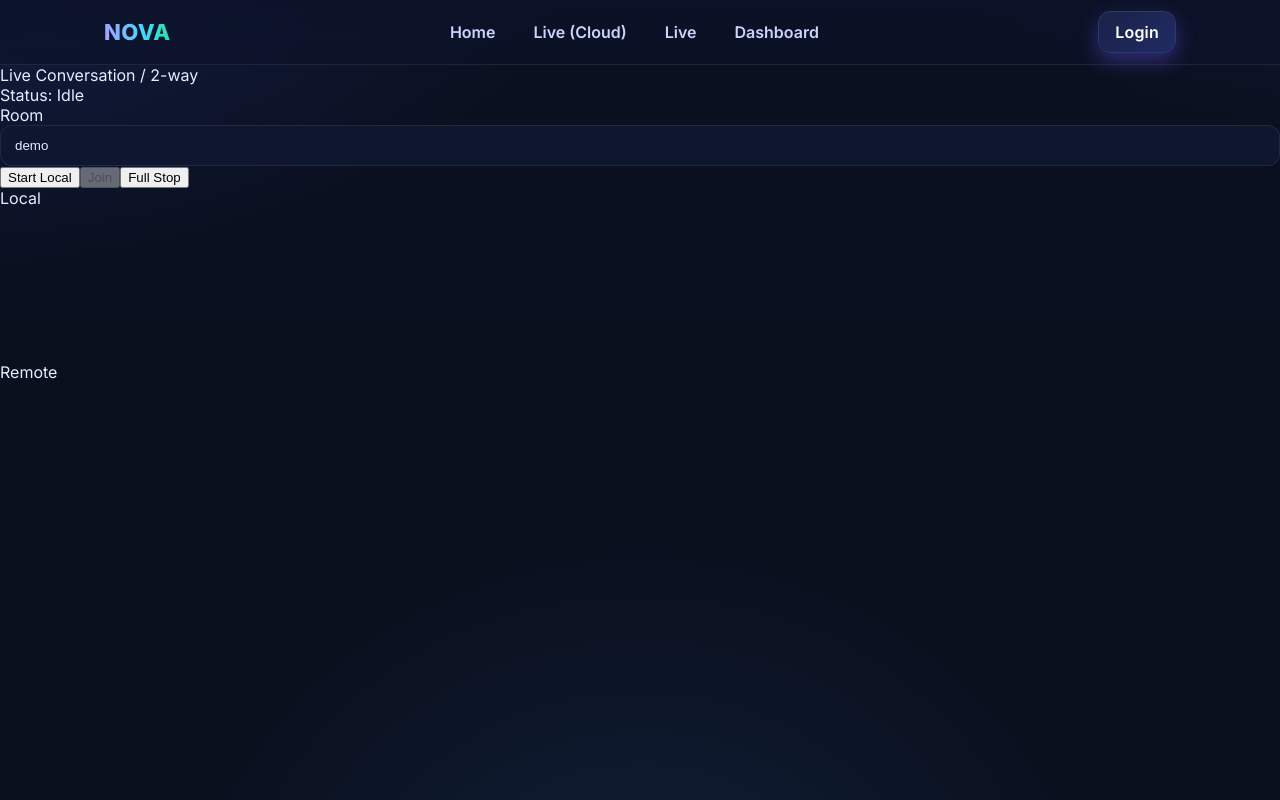
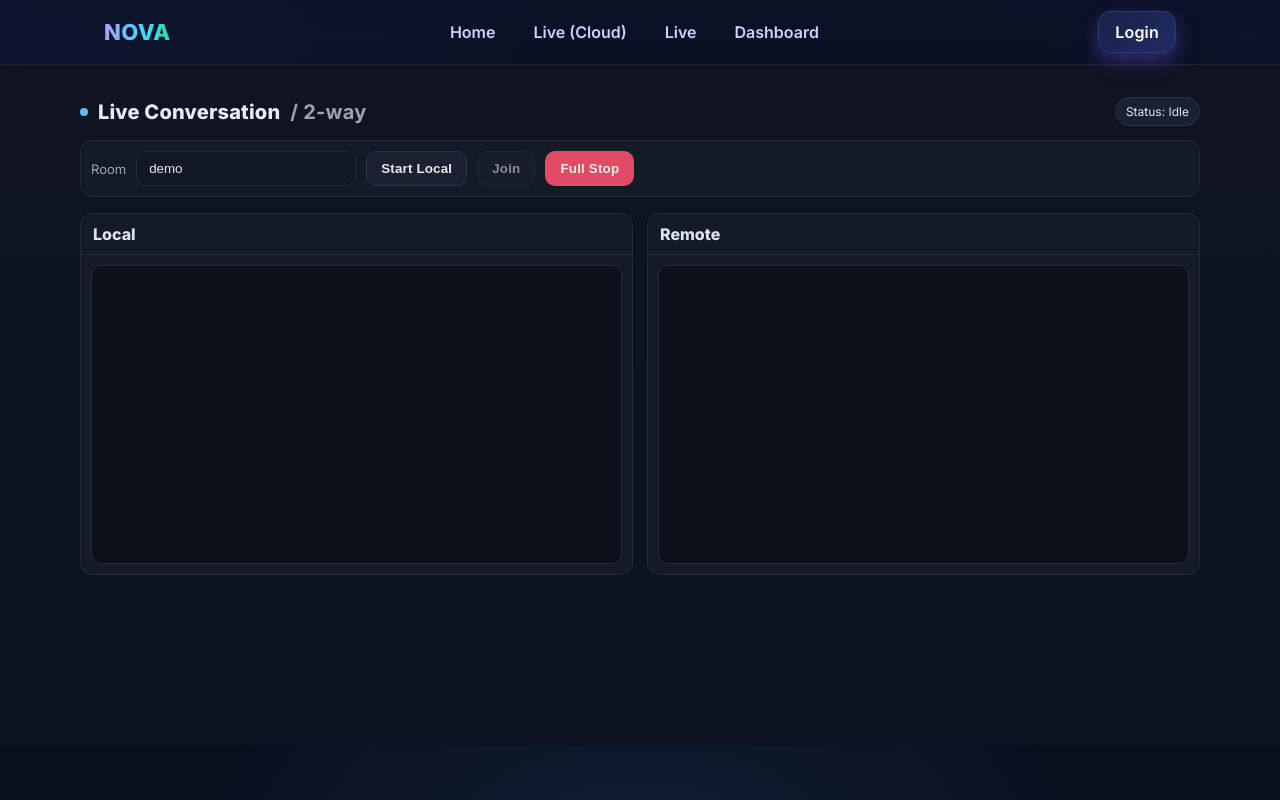
Before and after one commit to LankaRohith/NovaProject, a React (Vite) app in the folder frontend/: page /live in a window 1280 px wide. Built offline with nearby package versions, Linux system fonts and the light colour scheme; no server answers.

Commit message:
different n/w calls2

```diff
--- /dev/null
+++ b/frontend/src/pages/LiveConversation.css
@@ -0,0 +1,77 @@
+/* ===== Live Conversation (lc) — Minimal Dark, 2-up layout ===== */
+:root{
+    --lc-bg:#0f1420; --lc-surface:#141a26; --lc-surface-2:#111725;
+    --lc-border:#232a3a; --lc-text:#e7ebf3; --lc-muted:#9aa3b2;
+
+    --lc-btn-bg:#1b2130; --lc-btn-bd:#2a3244;
+    --lc-btn-bg-hover:#222a3a; --lc-btn-bd-hover:#3a445a;
+
+    --lc-ghost-bg:transparent; --lc-ghost-bd:#2a3244; --lc-ghost-hover:#1a2130;
+
+    --lc-secondary-bg:#202636; --lc-secondary-hover:#262e40;
+
+    --lc-danger-bg:#e14b64; --lc-danger-hover:#d43e57;
+    --lc-chip-bg:#1a2130; --lc-chip-bd:#2a3244;
+  }
+
+  .lc{
+    min-height: calc(100vh - 120px);
+    background: linear-gradient(180deg, var(--lc-bg), #0c1220 60%);
+    color: var(--lc-text);
+    padding: 32px 16px 64px;
+  }
+  .lc__wrap{ max-width: 1120px; margin: 0 auto; }
+
+  /* header */
+  .lc__head{ display:flex; align-items:center; justify-content:space-between; gap:12px; margin-bottom:14px; }
+  .lc__title{ display:flex; align-items:center; gap:10px; font-size:20px; font-weight:800; letter-spacing:.2px; }
+  .lc__dot{ width:8px; height:8px; border-radius:999px; background:#58c1ff; }
+  .lc__muted{ color: var(--lc-muted); font-weight:700; }
+  .lc__status{ font-size:12px; color:#dfe4ee; padding:6px 10px; border-radius:999px; background:var(--lc-chip-bg); border:1px solid var(--lc-chip-bd); }
+
+  /* controls toolbar */
+  .lc__controls{
+    display:flex; flex-wrap:wrap; align-items:center; gap:10px;
+    background: var(--lc-surface);
+    border: 1px solid var(--lc-border);
+    border-radius: 12px;
+    padding: 10px;
+    margin-bottom: 16px;
+  }
+  .lc__label{ color: var(--lc-muted); font-size: 13px; }
+  .lc__input{
+    width: 220px; max-width: 100%;
+    padding: 9px 12px; border-radius: 10px;
+    background: var(--lc-surface-2);
+    border: 1px solid var(--lc-border);
+    color: var(--lc-text); outline: none;
+  }
+  .lc__input:focus{ border-color: var(--lc-btn-bd-hover); box-shadow: 0 0 0 3px rgba(88,193,255,.08); }
+
+  /* buttons */
+  .lc__btn{
+    padding: 9px 14px; border-radius: 10px;
+    background: var(--lc-btn-bg); border: 1px solid var(--lc-btn-bd);
+    color: var(--lc-text); font-weight:700; letter-spacing:.2px;
+    transition: background .12s ease, border-color .12s ease, transform .04s ease;
+  }
+  .lc__btn:hover{ background: var(--lc-btn-bg-hover); border-color: var(--lc-btn-bd-hover); }
+  .lc__btn:active{ transform: translateY(1px); }
+  .lc__btn:disabled{ opacity:.55; cursor:not-allowed; }
+
+  .lc__btn--secondary{ background: var(--lc-secondary-bg); }
+  .lc__btn--secondary:hover{ background: var(--lc-secondary-hover); }
+  .lc__btn--ghost{ background: var(--lc-ghost-bg); border-color: var(--lc-ghost-bd); }
+  .lc__btn--ghost:hover{ background: var(--lc-ghost-hover); }
+  .lc__btn--danger{ background: var(--lc-danger-bg); border-color: transparent; }
+  .lc__btn--danger:hover{ background: var(--lc-danger-hover); }
+
+  /* videos: two columns */
+  .lc__grid{ display:grid; grid-template-columns: repeat(2, minmax(0,1fr)); gap:14px; }
+  @media (max-width: 960px){ .lc__grid{ grid-template-columns: 1fr; } }
+
+  .lc__panel{ background: var(--lc-surface); border:1px solid var(--lc-border); border-radius:12px; overflow:hidden; }
+  .lc__panelHead{ padding:10px 12px; font-weight:800; color:#dde3ee; border-bottom:1px solid var(--lc-border); }
+  .lc__panelBody{ padding:10px; }
+  .lc__videoBox{ width:100%; aspect-ratio:16/9; background:#0b101a; border:1px solid var(--lc-border); border-radius:10px; overflow:hidden; }
+  .lc__video{ width:100%; height:100%; object-fit:cover; display:block; }
--- a/frontend/src/pages/LiveConversation.jsx
+++ b/frontend/src/pages/LiveConversation.jsx
@@ -1,5 +1,6 @@
 import { useEffect, useRef, useState } from "react";
 import { io } from "socket.io-client";
+import "./LiveConversation.css"; // <— guarantees styles are loaded on this page
 
 const SOCKET_HTTP_URL = import.meta.env.VITE_API_URL || "http://127.0.0.1:5001";
 
@@ -35,9 +36,8 @@ export default function LiveConversation() {
   const [muted, setMuted]   = useState(false);
   const [cameraOn, setCameraOn] = useState(true);
 
-  // ---------- helpers ----------
-  const logPC = (pc, tag = "PC") => {
-    setStatus(`${tag} sig=${pc.signalingState} • ice=${pc.iceConnectionState} • gather=${pc.iceGatheringState}`);
+  const logPC = (pc) => {
+    setStatus(`sig=${pc.signalingState} • ice=${pc.iceConnectionState} • gather=${pc.iceGatheringState}`);
   };
 
   const createPeer = () => {
@@ -59,7 +59,6 @@ export default function LiveConversation() {
     pc.oniceconnectionstatechange = () => logPC(pc);
     pc.onicegatheringstatechange  = () => logPC(pc);
     pc.onsignalingstatechange     = () => logPC(pc);
-
     return pc;
   };
 
@@ -67,17 +66,13 @@ export default function LiveConversation() {
     if (socketRef.current) return socketRef.current;
 
     const s = io(SOCKET_HTTP_URL, {
-      transports: ["polling"],   // stable with your backend
+      transports: ["polling"],
       upgrade: false,
       withCredentials: false,
       path: "/socket.io",
     });
 
-    s.on("connect", () => {
-      mySidRef.current = s.id;
-      setStatus("Signaling connected");
-    });
-
+    s.on("connect", () => { mySidRef.current = s.id; setStatus("Signaling connected"); });
     s.on("connect_error", (err) => setStatus(`Signaling error: ${err.message}`));
     s.on("disconnect", () => setStatus("Signaling disconnected"));
 
@@ -140,20 +135,17 @@ export default function LiveConversation() {
     return s;
   };
 
-  // ---------- actions ----------
   async function startLocal() {
     if (active) return;
     const stream = await navigator.mediaDevices.getUserMedia({ video: true, audio: true });
     streamRef.current = stream;
     if (localVideoRef.current) localVideoRef.current.srcObject = stream;
-    setActive(true);
-    setStatus("Local media started");
+    setActive(true); setStatus("Local media started");
   }
 
   function stopLocal() {
     streamRef.current?.getTracks().forEach((t) => t.stop());
-    streamRef.current = null;
-    setActive(false);
+    streamRef.current = null; setActive(false);
   }
 
   function teardownPeerOnly() {
@@ -165,12 +157,7 @@ export default function LiveConversation() {
     if (remoteVideoRef.current) remoteVideoRef.current.srcObject = null;
   }
 
-  function fullStop() {
-    leaveRoom();
-    teardownPeerOnly();
-    stopLocal();
-    setStatus("Idle");
-  }
+  function fullStop() { leaveRoom(); teardownPeerOnly(); stopLocal(); setStatus("Idle"); }
 
   async function joinRoom() {
     if (!active) { setStatus("Start local media first"); return; }
@@ -187,7 +174,7 @@ export default function LiveConversation() {
 
   async function makeOffer() {
     if (!pcRef.current) return;
-    const offer = await pcRef.current.createOffer({ offerToReceiveAudio: true, offerToReceiveVideo: true });
+    const offer = await pcRef.current.createOffer({ offerToReceiveAudio:true, offerToReceiveVideo:true });
     await pcRef.current.setLocalDescription(offer);
     socketRef.current?.emit("offer", { room, sdp: pcRef.current.localDescription });
   }
@@ -199,7 +186,6 @@ export default function LiveConversation() {
       try { stopLocal(); } catch {}
       try { socketRef.current?.disconnect(); } catch {}
     };
-    // eslint-disable-next-line react-hooks/exhaustive-deps
   }, []);
 
   function toggleMute() {
@@ -226,12 +212,7 @@ export default function LiveConversation() {
         {/* Controls */}
         <div className="lc__controls">
           <label className="lc__label">Room</label>
-          <input
-            className="lc__input"
-            value={room}
-            onChange={(e) => setRoom(e.target.value.trim())}
-            placeholder="demo"
-          />
+          <input className="lc__input" value={room} onChange={(e)=>setRoom(e.target.value.trim())} placeholder="demo" />
           {!active ? (
             <button className="lc__btn" onClick={startLocal}>Start Local</button>
           ) : (
@@ -251,19 +232,23 @@ export default function LiveConversation() {
           <button className="lc__btn lc__btn--danger" onClick={fullStop}>Full Stop</button>
         </div>
 
-        {/* Videos */}
+        {/* Videos: side-by-side */}
         <div className="lc__grid">
           <section className="lc__panel">
             <header className="lc__panelHead">Local</header>
             <div className="lc__panelBody">
-              <div className="lc__videoBox"><video ref={localVideoRef} className="lc__video" autoPlay playsInline muted /></div>
+              <div className="lc__videoBox">
+                <video ref={localVideoRef} className="lc__video" autoPlay playsInline muted />
+              </div>
             </div>
           </section>
 
           <section className="lc__panel">
             <header className="lc__panelHead">Remote</header>
             <div className="lc__panelBody">
-              <div className="lc__videoBox"><video ref={remoteVideoRef} className="lc__video" autoPlay playsInline /></div>
+              <div className="lc__videoBox">
+                <video ref={remoteVideoRef} className="lc__video" autoPlay playsInline />
+              </div>
             </div>
           </section>
         </div>
```
